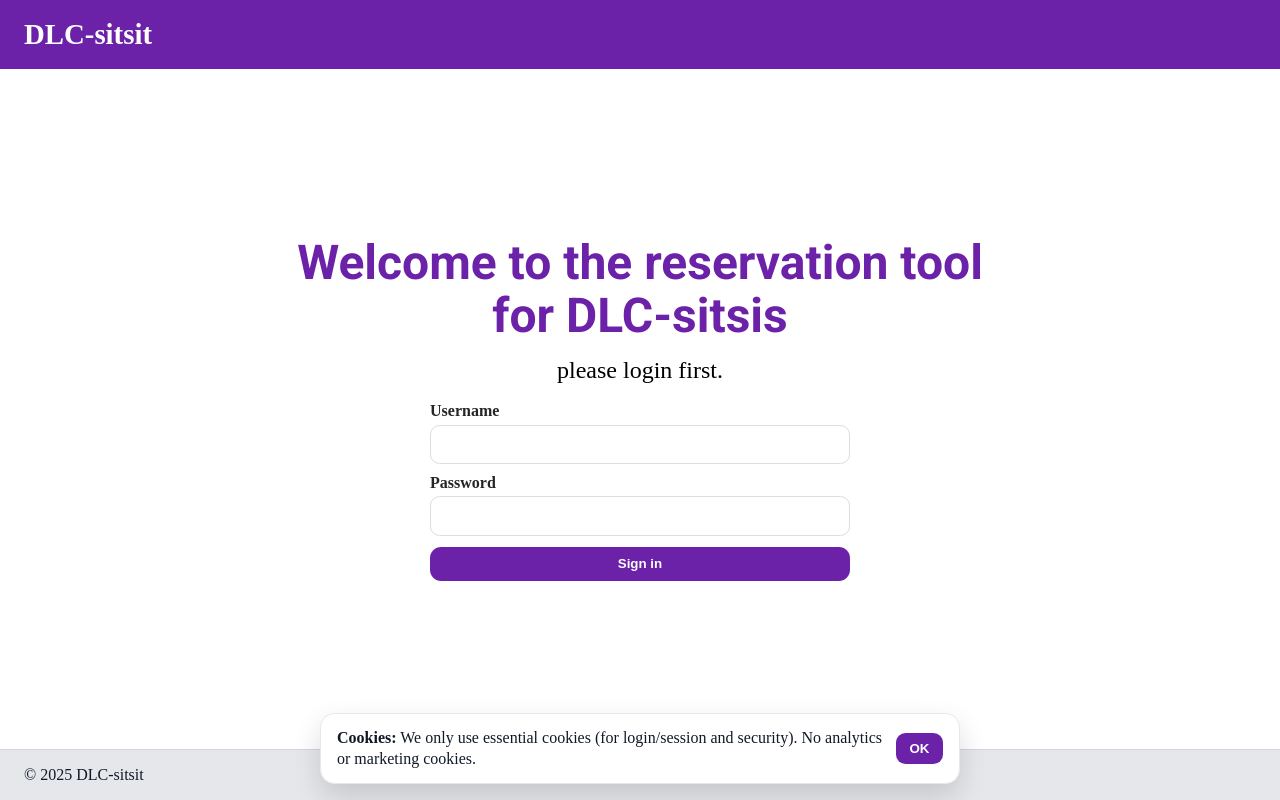
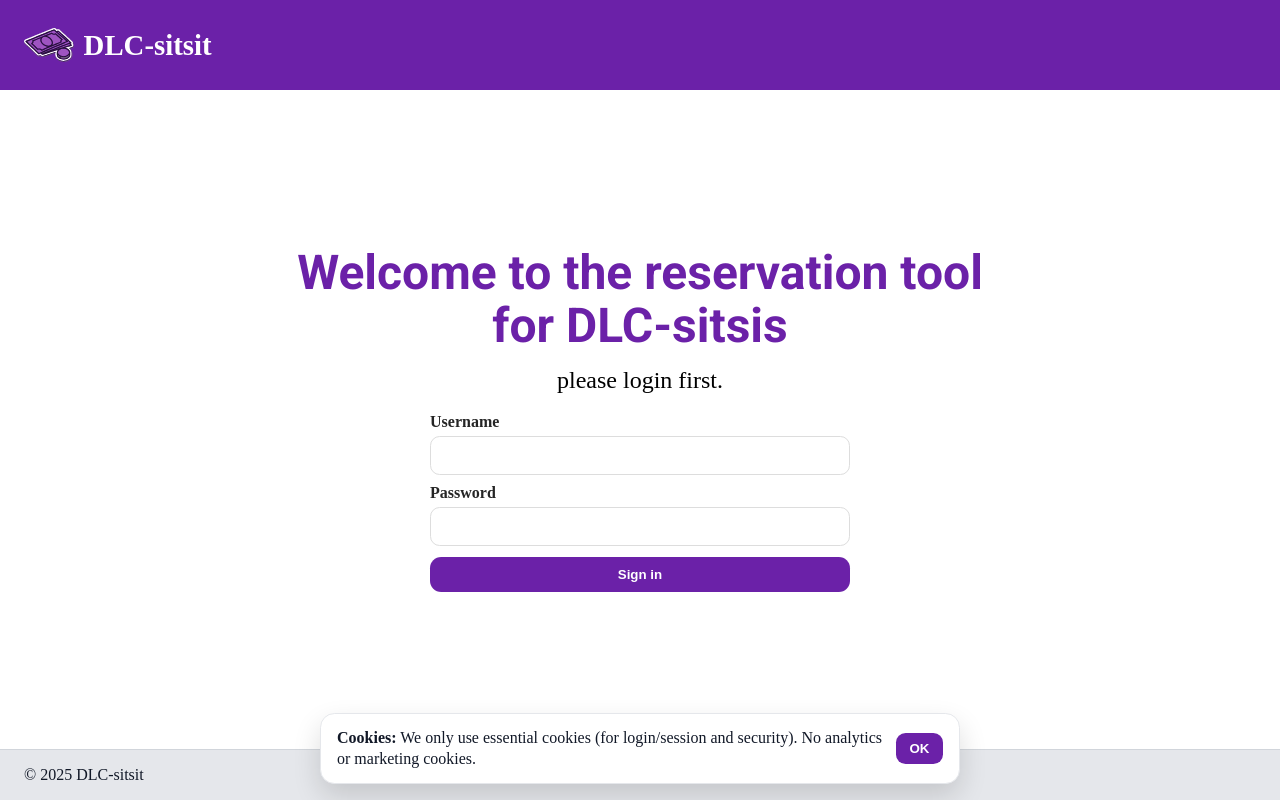
Before and after one commit to TheSirSanteri/DLCsitsit-web, a SvelteKit app: page / in a window 1280 px wide. Built offline with nearby package versions, Linux system fonts and the light colour scheme.

Commit message:
Added logo and title

```diff
--- a/src/routes/+layout.svelte
+++ b/src/routes/+layout.svelte
@@ -1,5 +1,5 @@
 <script lang="ts">
-  import favicon from '$lib/assets/favicon.svg';
+  import logo from '$lib/assets/DLCsitsit-logo.svg';
   import { notices } from '$lib/stores/notify';
   import { fly } from 'svelte/transition';
   import { api } from '$lib/api';
@@ -22,8 +22,8 @@
   }
 </script>
 
-<svelte:head>
-  <link rel="icon" href={favicon} />
+<svelte:head><title>DLC-sitsit - Reservation tool</title>
+  <link rel="icon" type="image/svg+xml" href={logo} />
   <link rel="preconnect" href="https://fonts.googleapis.com">
   <link rel="preconnect" href="https://fonts.gstatic.com" crossorigin="anonymous">
   <link href="https://fonts.googleapis.com/css2?family=Roboto:wght@700&display=swap" rel="stylesheet">
@@ -31,7 +31,10 @@
 
 <div class="app">
   <header class="header">
-    <h1>DLC-sitsit</h1>
+    <div class="brand">
+      <img src={logo} alt="DLC-sitsit logo" class="logo" style="width:50px;height:auto" />
+      <h1>DLC-sitsit</h1>
+    </div>
 
     {#if $auth?.token}
       <button class="logout-btn" type="button" onclick={doLogout} aria-label="Log out">
@@ -185,4 +188,17 @@
     padding: 0 .25rem;
     line-height: 1;
   }
+  .brand {
+    display: flex;
+    align-items: center;
+    gap: .6rem;
+  }
+
+  .logo {
+    display: block;
+    width: 50px; height: auto;;
+    height: auto;
+    aspect-ratio: 1 / 1;
+    object-fit: contain;
+  }
 </style>
```
Also changed, not shown: src/lib/assets/DLCsitsit-logo.svg (added), src/lib/assets/favicon.svg (deleted).
